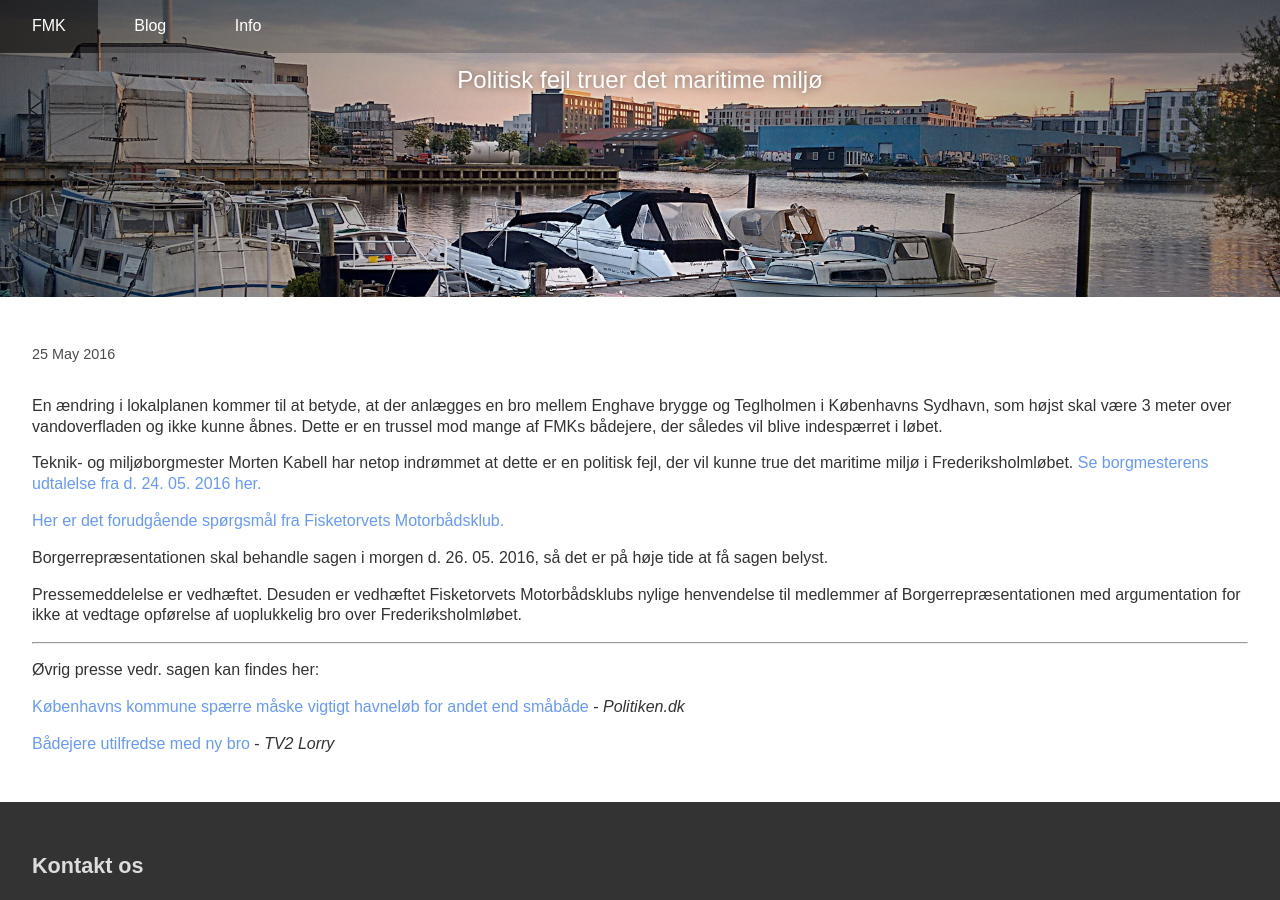
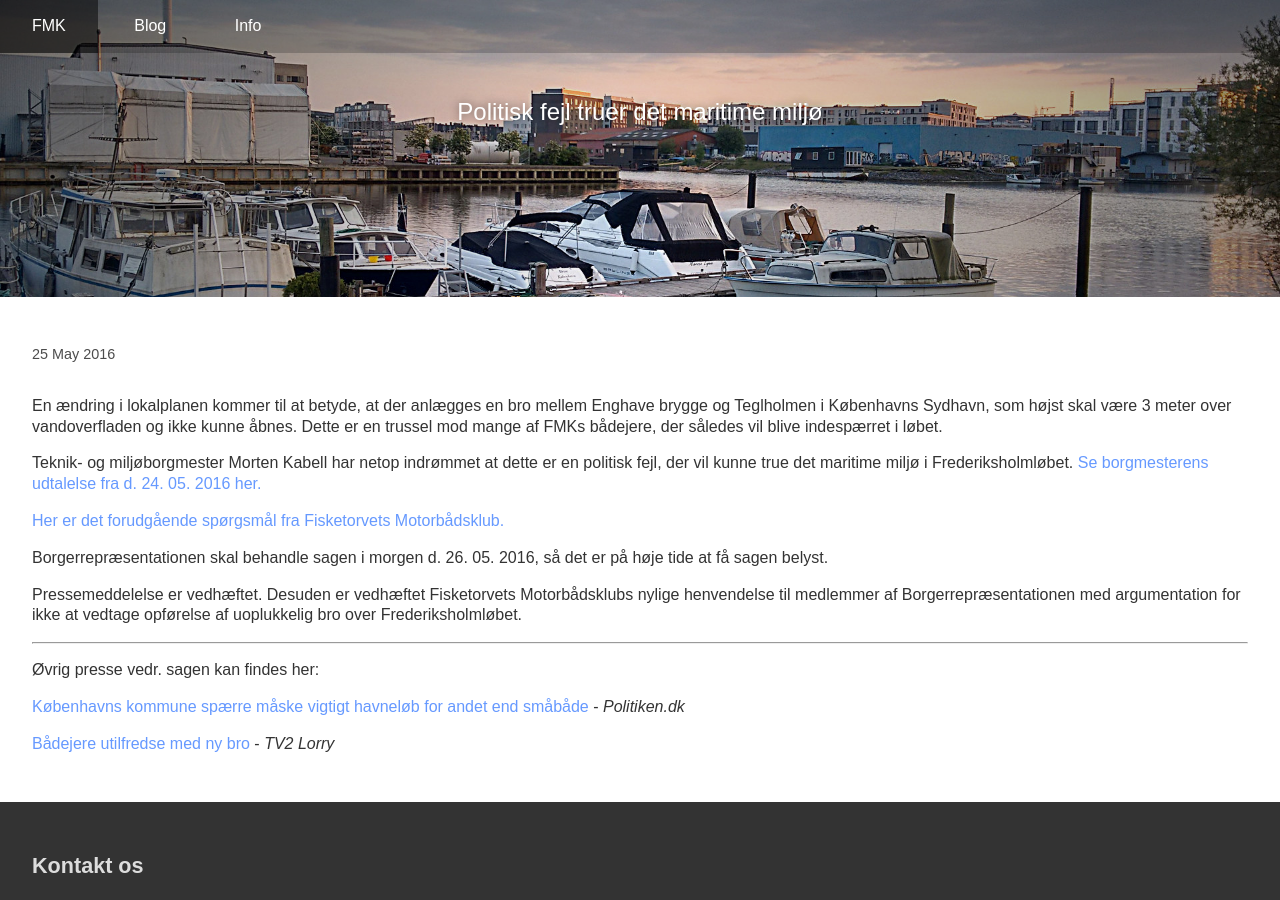
Before and after one commit to fisketorvetsmotorbaadklub/fisketorvetsmotorbaadklub.github.io, a Jekyll site: the page built from index.html, in a window 1280 px wide and 900 px high. Built offline with Jekyll 4.4.1, drawn with Linux system fonts in a browser that asks for light colours.

Commit message:
Update main.css

```diff
--- a/css/main.css
+++ b/css/main.css
@@ -78,7 +78,7 @@ footer {
   font-weight: normal;
   text-shadow: 0 0 0.5rem rgba(0,0,0,0.5);
   font-size: 1.5em;
-  top: 4rem;
+  top: 6rem;
   left: 0;
   right: 0;
 }
```
